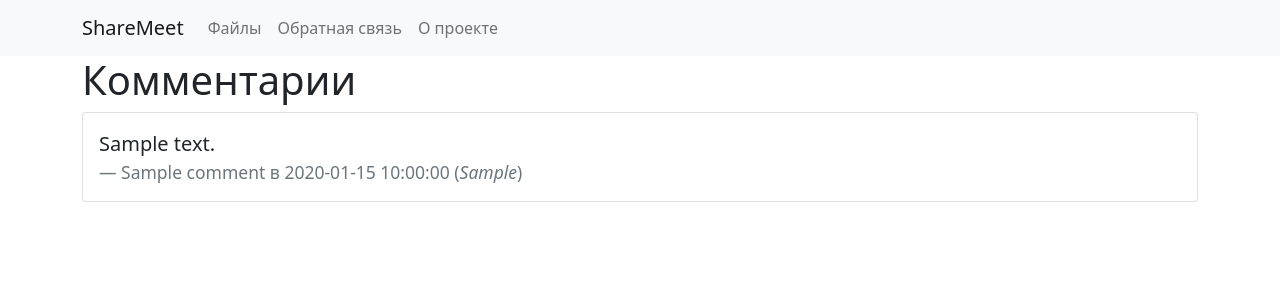
After one commit to filichkinanas/ShareMeet, a Flask app: page /comments in a window 1280 px wide. The commit adds this page. Shown: the top 300 px of the page. Run offline with Flask 3, Linux system fonts and the light colour scheme; tables that the repository leaves empty hold one stand-in row (values such as "Sample post"); parts of the project's set-up code (start-up, migrations or seed data) failed here and were passed over.

Commit message:
мелкие правки, добавлена документация и вывод страниц

```diff
--- a/app/__init__.py
+++ b/app/__init__.py
@@ -1,7 +1,6 @@
 from flask import Flask
 from flask_sqlalchemy import SQLAlchemy
 from flask_migrate import Migrate
-import qrcode
 import qrcode.image.svg
 import socket
 from config import Config
--- a/app/routes.py
+++ b/app/routes.py
@@ -1,4 +1,5 @@
-from flask import render_template, redirect, url_for, flash, send_file
+from flask import render_template, redirect, url_for, flash, send_file, request
+import sqlalchemy as sa
 import os
 from app import app, db, qr_svg
 from .forms import CommentForm
@@ -8,14 +9,15 @@ from .models import Comments
 @app.route('/')
 @app.route('/index')
 def index():
-    return render_template('index.html', svg_img=qr_svg)
+    return render_template('index.html', svg_img=qr_svg, head='Доступ к этому сайту')
 
 
 @app.route('/shared_files')
 def shared_files():
+    head = 'Файлы'
     sharemeet_path = os.getenv('SHAREMEET_PATH')
     all_files_dir = {'files': os.listdir(sharemeet_path)}
-    return render_template('shared_files.html', files=all_files_dir)
+    return render_template('shared_files.html', files=all_files_dir, head=head)
 
 @app.route('/shared_files/<filename>')
 def download(filename):
@@ -25,6 +27,7 @@ def download(filename):
 
 @app.route('/add_comment', methods=['GET', 'POST'])
 def add_comment():
+    head = 'Добавьте комментарий'
     form = CommentForm()
     if form.validate_on_submit():
         name = form.name.data
@@ -35,4 +38,20 @@ def add_comment():
         db.session.commit()
         flash(f'{name}, Ваш комментарий добавлен! Благодарю за обратную связь &#128166;')
         return redirect(url_for('add_comment'))
-    return render_template('add_comment.html', form=form)
+    return render_template('add_comment.html', form=form, head=head)
+
+@app.route('/about')
+def about():
+    head = 'ShareMeet'
+    return render_template('about.html', head=head)
+
+@app.route('/comments')
+def comments():
+
+    if request.remote_addr not in '127.0.0.1':
+        return redirect('/add_comment')
+
+    head = 'Комментарии'
+
+    return render_template('comments.html', head=head,
+                           comments = db.session.scalars(sa.select(Comments).order_by(Comments.id.desc()).limit(50)))
--- /dev/null
+++ b/app/templates/about.html
@@ -0,0 +1,4 @@
+{% block content %}
+<p>Мы написали приложение, которое позволяет устройствам обмениваться трафиком через TCP-порты в одной сети Wi-Fi (если настройки самой сети этого не запрещают). Это актуально, например, на конференциях, когда нужно оперативно отправить кому-то совместное фото или видео с проведенным только что экспериментом.</p>
+<p>Выкладывать файлы в облако и пересылать ссылку не всегда удобно: скорость соединения может быть невысокой, а заинтересованному лицу нужно бежать. Так и возникло предложение: сделать небольшой файлообменник, который можно «натравить» на папку в системе и позволять клиентам скачивать оттуда материалы.</p>
+{% endblock %}
--- a/app/templates/add_comment.html
+++ b/app/templates/add_comment.html
@@ -1,7 +1,5 @@
 {% extends 'base.html' %}
 {% block content %}
-  <h1>Добавьте комментарий</h1>
-
 {% with messages = get_flashed_messages() %}
 {% if messages %}
 {% for message in messages %}
--- a/app/templates/base.html
+++ b/app/templates/base.html
@@ -5,39 +5,20 @@
     <script src="https://cdn.jsdelivr.net/npm/bootstrap@5.0.2/dist/js/bootstrap.bundle.min.js"></script>
     <meta charset="UTF-8">
     <meta name="viewport" content="width=device-width, initial-scale=1" />
+    <style>
+      .btn {
+        padding: 0.375rem 0.25rem;
+      }
+    </style>
     <title>ShareMeet</title>
 
 </head>
 <body>
-    <header>
-
-        <nav class="navbar navbar-expand-lg  navbar-light bg-light">
-            <div class="container">
-                <a class="navbar-brand" href="/">ShareMeet</a>
-                </button>
-                <button class="navbar-toggler" type="button" data-bs-toggle="collapse" data-bs-target="#navbarSupportedContent" aria-controls="navbarSupportedContent" aria-expanded="false" aria-label="Toggle navigation">
-                  <span class="navbar-toggler-icon"></span>
-                </button>
-                <div class="collapse navbar-collapse" id="navbarSupportedContent">
-                  <ul class="navbar-nav me-auto mb-2 mb-lg-0">
-                    <li class="nav-item">
-                      <a class="nav-link" href="/shared_files">Файлы</a>
-                    </li>
-                    <li class="nav-item">
-                      <a class="nav-link" href="/add_comment">Обратная связь</a>
-                    </li>
-                    <li class="nav-item">
-                        <a class="nav-link" href="/about">Создатели</a>
-                    </li>
-                  </ul>
-                </div>
-        </div>
-          </nav>
-    </header>
+    {% include "includes/header.html" %}
     <main class="container">
-    <div class="content">
-      {% block content %} {% endblock %}
-    </div>
-</main>
+      <div class="content">
+        {% block content %} {% endblock %}
+      </div>
+    </main>
 </body>
 </html>
--- /dev/null
+++ b/app/templates/comments.html
@@ -0,0 +1,17 @@
+{% extends 'base.html' %}
+{% block content %}
+{% for line in comments %}
+<div class="card">
+    <div class="card-body">
+      <blockquote class="blockquote mb-0">
+        <p>{{ line.comment }}</p>
+        <footer class="blockquote-footer">{{ line.name }} в {{ line.create_date }}
+            {% if line.contact %}
+            (<i>{{line.contact }}</i>)
+            {% endif %}
+        </footer>
+      </blockquote>
+    </div>
+</div>
+{% endfor %}
+{% endblock %}
--- /dev/null
+++ b/app/templates/includes/header.html
@@ -0,0 +1,25 @@
+<header>
+  <nav class="navbar navbar-expand-lg  navbar-light bg-light">
+    <div class="container">
+          <a class="navbar-brand" href="/">ShareMeet</a>
+          </button>
+          <button class="navbar-toggler" type="button" data-bs-toggle="collapse" data-bs-target="#navbarSupportedContent" aria-controls="navbarSupportedContent" aria-expanded="false" aria-label="Toggle navigation">
+            <span class="navbar-toggler-icon"></span>
+          </button>
+          <div class="collapse navbar-collapse" id="navbarSupportedContent">
+            <ul class="navbar-nav me-auto mb-2 mb-lg-0">
+              <li class="nav-item">
+                <a class="nav-link" href="/shared_files">Файлы</a>
+              </li>
+              <li class="nav-item">
+                <a class="nav-link" href="{% if request.remote_addr == '127.0.0.1' %}/comments{% else %}/add_comment {% endif %}">Обратная связь</a>
+              </li>
+              <li class="nav-item">
+                  <a class="nav-link" href="/about">О проекте</a>
+              </li>
+            </ul>
+          </div>
+    </div>
+  </nav>
+  <h1 class="container">{{ head }}</h1>
+</header>
--- a/app/templates/shared_files.html
+++ b/app/templates/shared_files.html
@@ -1,7 +1,5 @@
 {% extends "base.html" %}
 {% block content %}
-  <h1>Файлы</h1>
-
 
   <div class="list-group">
     {% for file in files.files %}
@@ -10,7 +8,7 @@
       <a class="row align-items-center" href="/shared_files/{{file}}">
 
         <div class="col-2 btn btn-primary">{{file.split('.')[-1].upper()}}</div>
-        <div class="col">{{file}}</div>
+        <div class="col ">{{file}}</div>
         </a>
       </label>
     {% endfor %}
--- a/share_meet.py
+++ b/share_meet.py
@@ -5,6 +5,6 @@ from app.models import Comments
 
 
 
-# @app.shell_context_processor
-# def make_shell_context():
-#     return {'sa': sa, 'so': so, 'db': db, 'Comments': Comments}
+@app.shell_context_processor
+def make_shell_context():
+    return {'sa': sa, 'so': so, 'db': db, 'Comments': Comments}
```
Also changed, not shown: app/templates/index.html (+2 -6 lines), requirements.txt (added, +19 -0 lines), README.md, 2 other files.
